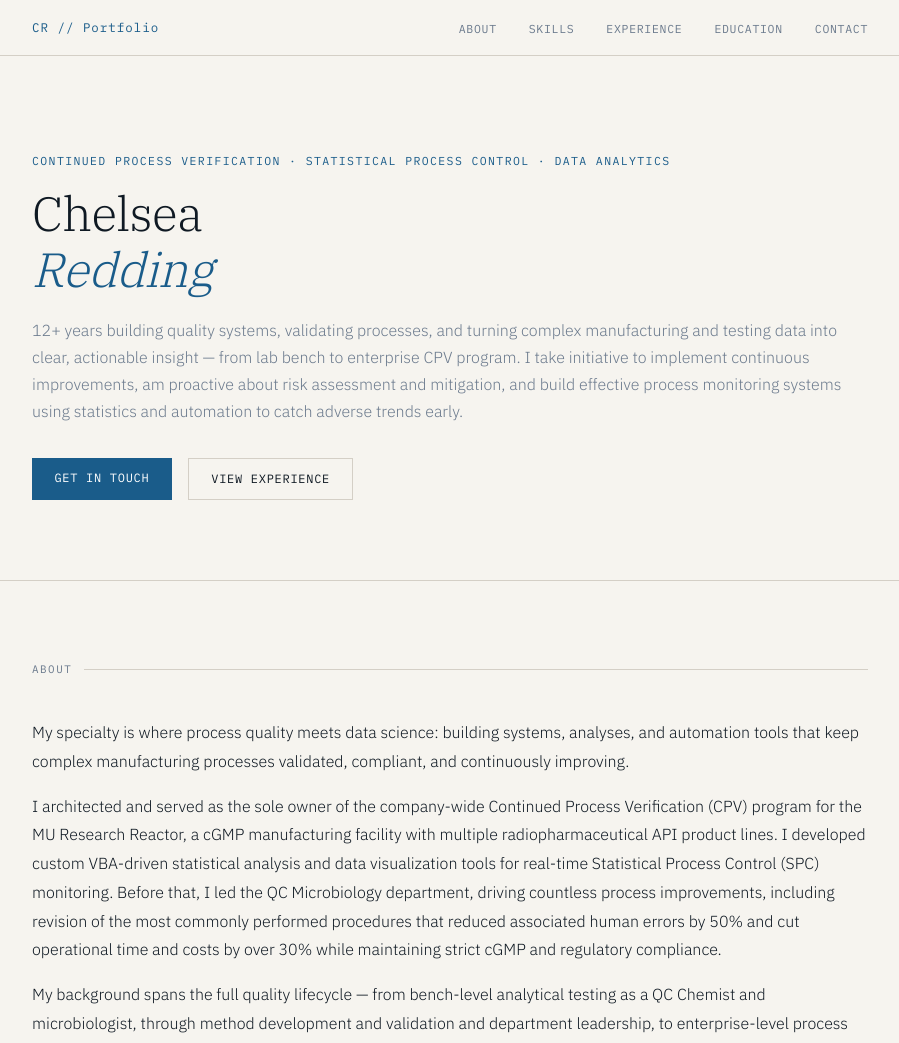
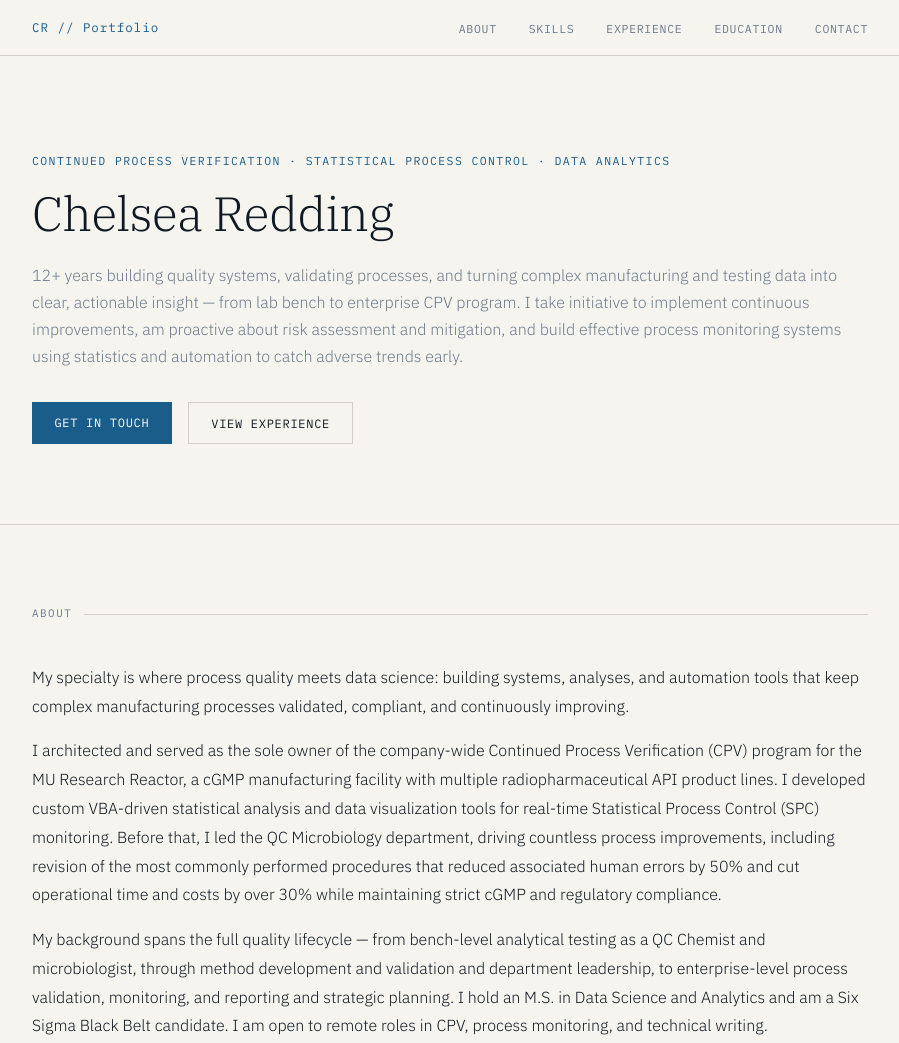
Before and after one commit to ChelseaRedding/ChelseaRedding.github.io, a plain HTML site: page index.html in a window 1280 px wide. Shown: the top 1043 px of the page, without its empty margins (190-1089 px from the left). Drawn offline with Linux system fonts and the light colour scheme.

Commit message:
Update index.html

```diff
--- a/index.html
+++ b/index.html
@@ -112,7 +112,7 @@ footer p{font-family:var(--mono);font-size:.65rem;color:rgba(246,244,239,.5);let
       <div class="hero-grid">
         <div>
           <p class="hero-eyebrow">Continued Process Verification · Statistical Process Control · Data Analytics</p>
-          <h1>Chelsea<br><em>Redding</em></h1>
+          <h1>Chelsea Redding</h1>
           <p class="hero-sub">
             12+ years building quality systems, validating processes, and turning complex manufacturing and testing data into clear, actionable insight — from lab bench to enterprise CPV program. I take initiative to implement continuous improvements, am proactive about risk assessment and mitigation, and build effective process monitoring systems using statistics and automation to catch adverse trends early.
           </p>
```
